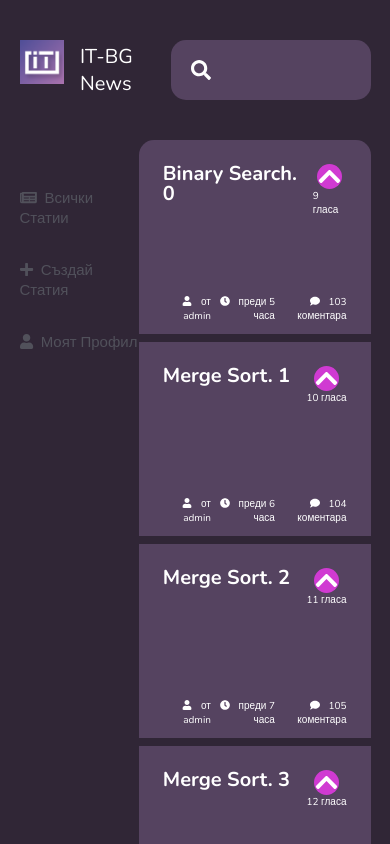
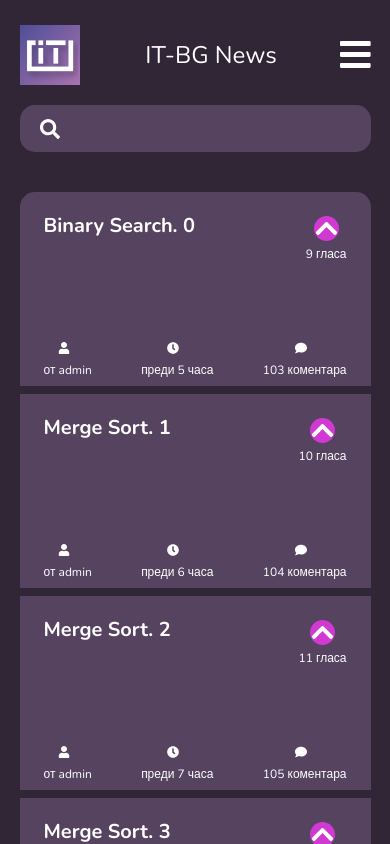
Before and after one commit to kristiyanivanovx/itbgnews, a Next.js app in the folder client/: page / in a window 390 px wide. Shown: the top 844 px of the page. Built offline with nearby package versions, Linux system fonts and the light colour scheme.

Commit message:
replaced Brand and SearchBar components with a Header component

```diff
--- a/client/components/Article.js
+++ b/client/components/Article.js
@@ -33,7 +33,7 @@ const Article = ({
                     <a href={link}>{title}</a>
                 </h2>
                 <div
-                    className={`${styles.article__votes} ${styles.small_text}`}
+                    className={`${styles.article__votes} ${styles.article__small__text}`}
                 >
                     <FontAwesomeIcon
                         className={styles.article__votes__icon}
@@ -43,7 +43,7 @@ const Article = ({
                 </div>
             </div>
             <div
-                className={`${styles.article__information} ${styles.small_text}`}
+                className={`${styles.article__information} ${styles.article__small__text}`}
             >
                 <div>
                     <FontAwesomeIcon
--- /dev/null
+++ b/client/components/Header.js
@@ -0,0 +1,31 @@
+import Image from 'next/image';
+import logo from '../public/it-bg-logo.png';
+import styles from '../styles/Header.module.css';
+import { FontAwesomeIcon } from '@fortawesome/react-fontawesome';
+import { faSearch, faBars } from '@fortawesome/free-solid-svg-icons';
+
+const Header = () => {
+    return (
+        <header className={`${styles.site__header} col`}>
+            <FontAwesomeIcon className={styles.icon__burger} icon={faBars} />
+            <div className={styles.brand}>
+                <div className={styles.brand__logo}>
+                    <Image src={logo} alt={'logo'} />
+                </div>
+                <div className={styles.brand__title}>
+                    <a href="#">IT-BG News</a>
+                </div>
+            </div>
+
+            <div className={styles.search__bar}>
+                <FontAwesomeIcon
+                    className={styles.icon__search}
+                    icon={faSearch}
+                />
+                <input className={styles.search__bar__input} />
+            </div>
+        </header>
+    );
+};
+
+export default Header;
--- a/client/pages/index.js
+++ b/client/pages/index.js
@@ -1,8 +1,7 @@
 import React from 'react';
 import Article from '../components/Article';
 import SideNav from '../components/SideNav';
-import SearchBar from '../components/SearchBar';
-import Brand from '../components/Brand';
+import Header from '../components/Header';
 import HeadComponent from '../components/HeadComponent';
 import getDefaultLayout from '../utilities/getDefaultLayout';
 
@@ -40,8 +39,7 @@ function Home() {
             <HeadComponent currentPageName={'All Articles'} />
             <div className={'container'}>
                 <div className={'col'}>
-                    <Brand />
-                    <SearchBar />
+                    <Header />
                 </div>
                 <div className={'col'}>
                     <SideNav />
--- a/client/pages/myProfile.js
+++ b/client/pages/myProfile.js
@@ -1,6 +1,5 @@
 import React from 'react';
-import Brand from '../components/Brand';
-import SearchBar from '../components/SearchBar';
+import Header from '../components/Header';
 import SideNav from '../components/SideNav';
 import Profile from '../components/Profile';
 import HeadComponent from '../components/HeadComponent';
@@ -12,8 +11,7 @@ const MyProfile = () => {
             <HeadComponent currentPageName={'My Profile'} />
             <div className={'container'}>
                 <div className={'col'}>
-                    <Brand />
-                    <SearchBar />
+                    <Header />
                 </div>
                 <div className={'col'}>
                     <SideNav />
--- a/client/styles/Article.module.css
+++ b/client/styles/Article.module.css
@@ -1,12 +1,19 @@
 .article__regular {
     background: var(--clr-main);
-    height: 194px;
+    min-height: 194px;
     margin-bottom: 0.5rem;
+    display: flex;
+    flex-direction: column;
+    justify-content: space-between;
 }
 
 .article__votes {
     display: flex;
     flex-direction: column;
+}
+
+.article__votes svg {
+    margin-bottom: 5px;
 }
 
 .article__rounded {
@@ -26,7 +33,6 @@
 
 .article__main {
     padding: 1.5rem 1.5rem 1rem 1.5rem;
-    height: 80%;
     display: flex;
     justify-content: space-between;
 }
@@ -36,9 +42,10 @@
     justify-content: space-between;
     padding: 0 1.5rem 0 1.5rem;
     text-align: end;
+    margin-bottom: 0.5rem;
 }
 
-.small_text {
+.article__small__text {
     font-size: clamp(10px, 2vw, 1.3rem);
 }
 
@@ -46,3 +53,14 @@
     padding-right: 0.5rem;
     width: 2em !important;
 }
+
+@media (max-width: 600px) {
+    .article__small__text {
+        font-size: clamp(12px, 1vw, 1rem);
+    }
+
+    .article__information svg {
+        display: block;
+        margin: 0 auto 8px auto;
+    }
+}
--- a/client/styles/Brand.module.css
+++ /dev/null
@@ -1,13 +0,0 @@
-.brand {
-    display: flex;
-}
-.brand__logo {
-    width: 60px;
-    height: 60px;
-}
-
-.brand__title {
-    font-size: clamp(20px, 2vw, 30px);
-    margin: auto 0 auto 1rem;
-    padding-right: 10px;
-}
--- /dev/null
+++ b/client/styles/Header.module.css
@@ -0,0 +1,75 @@
+.site__header {
+    position: relative;
+    width: 100%;
+}
+
+.brand {
+    display: flex;
+}
+.brand__logo {
+    width: 60px;
+    height: 60px;
+}
+
+.brand__title {
+    font-size: clamp(20px, 2vw, 30px);
+    margin: auto 0 auto 1rem;
+    padding-right: 10px;
+}
+
+.search__bar {
+    display: flex;
+    align-items: center;
+    width: 70%;
+    border-radius: 15px;
+    padding: 0.5em 1em;
+    background: var(--clr-main);
+}
+
+.search__bar__input {
+    width: 100%;
+    height: 100%;
+    /* margin-left: 5rem; */
+    /*height: 100%;*/
+    /*margin: 1rem 0 1rem 4rem;*/
+    margin-left: 0.5em;
+    border: none;
+}
+
+.search__bar__input:focus {
+    outline: none;
+}
+.search__icon {
+    display: block;
+    font-size: xx-large;
+}
+
+.icon__burger {
+    position: absolute;
+    font-size: 35px;
+    right: 0;
+    top: 12px;
+    cursor: pointer;
+    display: none;
+}
+
+@media (max-width: 600px) {
+    .icon__burger {
+        display: block;
+    }
+
+    .site__header {
+        display: block;
+    }
+
+    .search__bar {
+        width: 100%;
+        margin-top: 20px;
+    }
+
+    .brand__title {
+        width: calc(100% - 110px);
+        text-align: center;
+        font-size: 1.5rem;
+    }
+}
--- a/client/styles/SideNav.module.css
+++ b/client/styles/SideNav.module.css
@@ -29,3 +29,9 @@
 .active {
     color: pink;
 }
+
+@media (max-width: 600px) {
+    .nav {
+        display: none;
+    }
+}
--- a/client/styles/globals.css
+++ b/client/styles/globals.css
@@ -112,46 +112,23 @@ a:hover {
     font-size: unset;
 }
 
-/*@media (max-width: 1400px) {*/
-/*    :root {*/
-/*        --fs-h2: 2.5rem;*/
-/*        --fs-h3: 1.5rem;*/
-/*        --fs-h4: 1rem;*/
+@media (max-width: 600px) {
+    .container {
+        margin-top: 25px;
+    }
 
-/*        --fs-body: 1.2rem;*/
-/*        --fs-small: 0.5rem;*/
-/*        --fs-footer: 1rem;*/
-/*    }*/
-/*}*/
+    .articles {
+        width: 100%;
+    }
 
-/*@media (max-width: 800px) {*/
-/*    :root {*/
-/*        --fs-h2: 2rem;*/
-/*        --fs-h3: 1rem;*/
-/*        --fs-h4: .5rem;*/
+    .col {
+        margin-bottom: 20px;
+    }
 
-/*        --fs-body: 1.25rem;*/
-/*        --fs-small: 0.5rem;*/
-/*        --fs-footer: 1rem;*/
-/*    }*/
-
-/*    .articles {*/
-/*        width: 100%;*/
-/*    }*/
-
-/*}*/
-
-/*@media (max-width: 550px) {*/
-/*    :root {*/
-/*        --fs-h2: 2rem;*/
-/*        --fs-h3: 1rem;*/
-/*        --fs-h4: .5rem;*/
-
-/*        --fs-body: 1rem;*/
-/*        --fs-small: 0.5rem;*/
-/*        --fs-footer: 1rem;*/
-/*    }*/
-/*}*/
+    .search__bar {
+        margin-top: 10px;
+    }
+}
 
 /*#__next {*/
 /*    width: 100vw;*/
```
Also changed, not shown: client/pages/create.js (+12 -5 lines), client/pages/singleArticle.js (+3 -5 lines).
